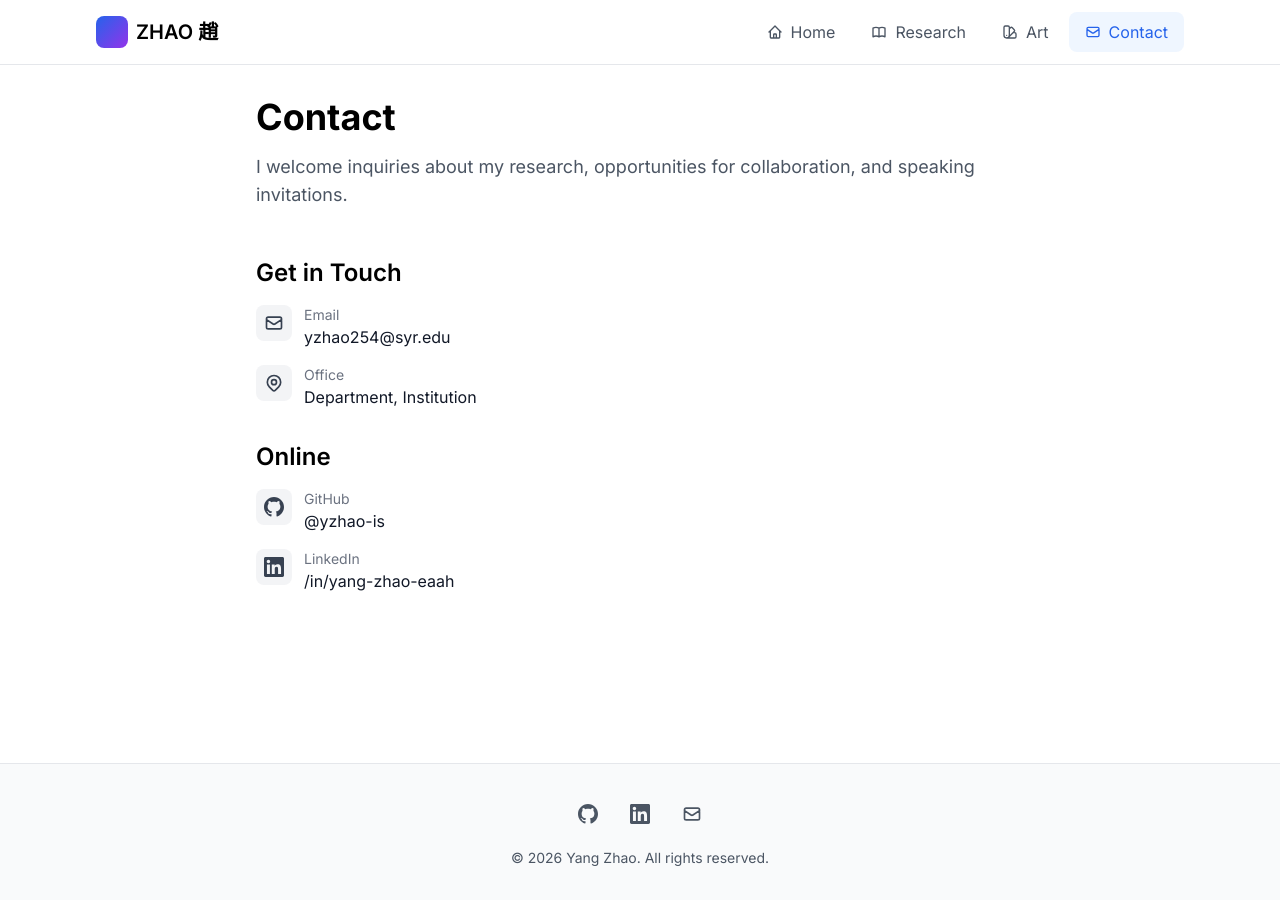
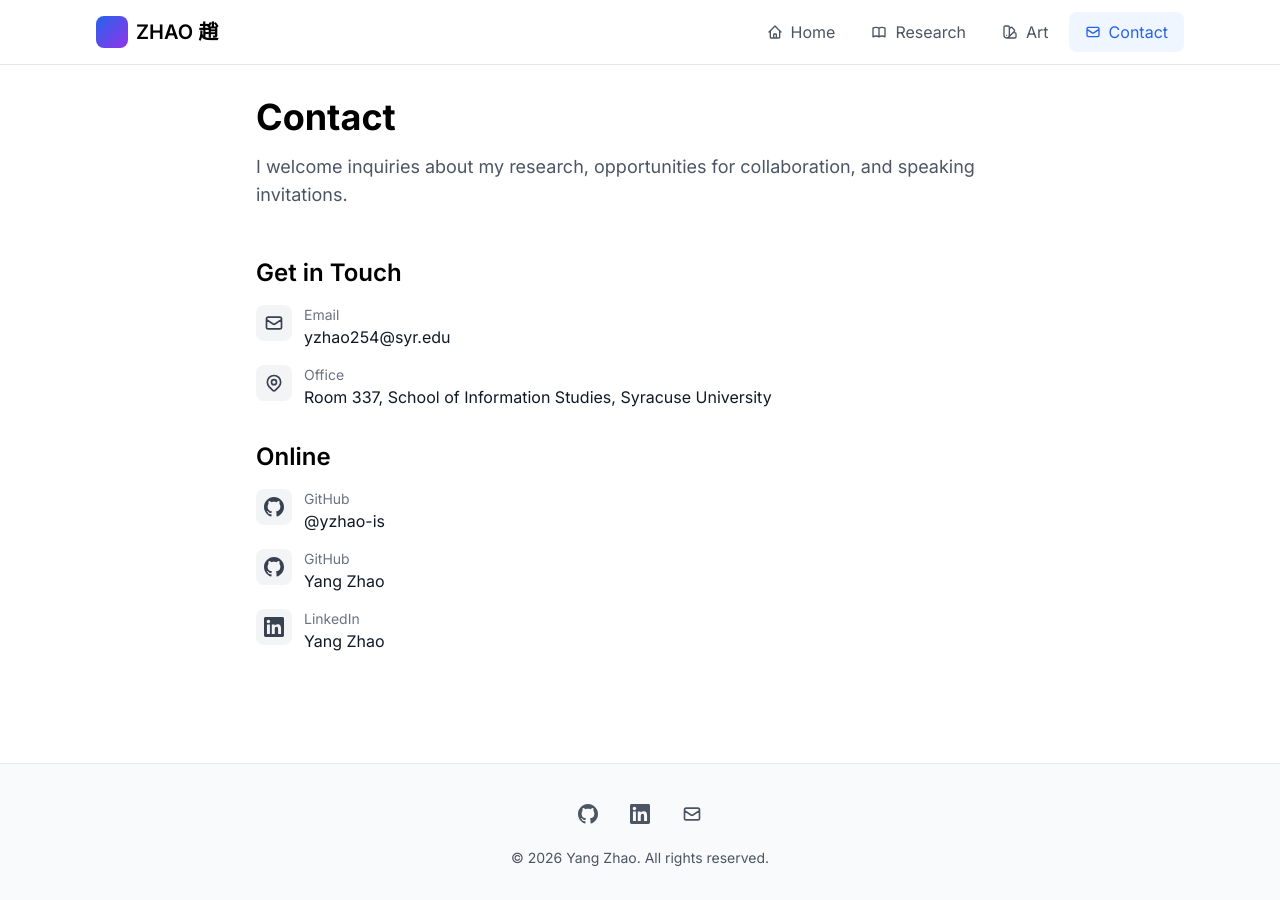
Before and after one commit to yzhao-is/yzhao-is.github.io, a Jekyll site: the page built from contact.html, in a window 1280 px wide. Built offline with Jekyll 4.4.1, drawn with Linux system fonts in a browser that asks for light colours; nearby versions of some CDN libraries.

Commit message:
Update contact.html

```diff
--- a/contact.html
+++ b/contact.html
@@ -46,7 +46,7 @@ title: Contact
           </div>
           <div>
             <p class="text-sm text-gray-500">Office</p>
-            <p class="text-gray-900">Department, Institution</p>
+            <p class="text-gray-900">Room 337, School of Information Studies, Syracuse University</p>
           </div>
         </div>
 
@@ -73,6 +73,21 @@ title: Contact
           </div>
         </div>
 
+        <!-- Google Scholar -->
+        <div class="flex items-start space-x-3">
+          <div class="p-2 bg-gray-100 rounded-lg">
+            <svg class="w-5 h-5 text-gray-700" fill="currentColor" viewBox="0 0 24 24">
+              <path d="M12 0c-6.626 0-12 5.373-12 12 0 5.302 3.438 9.8 8.207 11.387.599.111.793-.261.793-.577v-2.234c-3.338.726-4.033-1.416-4.033-1.416-.546-1.387-1.333-1.756-1.333-1.756-1.089-.745.083-.729.083-.729 1.205.084 1.839 1.237 1.839 1.237 1.07 1.834 2.807 1.304 3.492.997.107-.775.418-1.305.762-1.604-2.665-.305-5.467-1.334-5.467-5.931 0-1.311.469-2.381 1.236-3.221-.124-.303-.535-1.524.117-3.176 0 0 1.008-.322 3.301 1.23.957-.266 1.983-.399 3.003-.404 1.02.005 2.047.138 3.006.404 2.291-1.552 3.297-1.23 3.297-1.23.653 1.653.242 2.874.118 3.176.77.84 1.235 1.911 1.235 3.221 0 4.609-2.807 5.624-5.479 5.921.43.372.823 1.102.823 2.222v3.293c0 .319.192.694.801.576 4.765-1.589 8.199-6.086 8.199-11.386 0-6.627-5.373-12-12-12z"/>
+            </svg>
+          </div>
+          <div>
+            <p class="text-sm text-gray-500">GitHub</p>
+            <a href="https://scholar.google.com/citations?hl=en&user=v--Dd7YAAAAJ" target="_blank" rel="noopener noreferrer" class="text-gray-900 hover:text-blue-600 transition-colors">
+              Yang Zhao
+            </a>
+          </div>
+        </div>
+
         <!-- LinkedIn -->
         <div class="flex items-start space-x-3">
           <div class="p-2 bg-gray-100 rounded-lg">
@@ -83,7 +98,7 @@ title: Contact
           <div>
             <p class="text-sm text-gray-500">LinkedIn</p>
             <a href="https://linkedin.com/in/yang-zhao-eaah" target="_blank" rel="noopener noreferrer" class="text-gray-900 hover:text-blue-600 transition-colors">
-              /in/yang-zhao-eaah
+              Yang Zhao
             </a>
           </div>
         </div>
```
